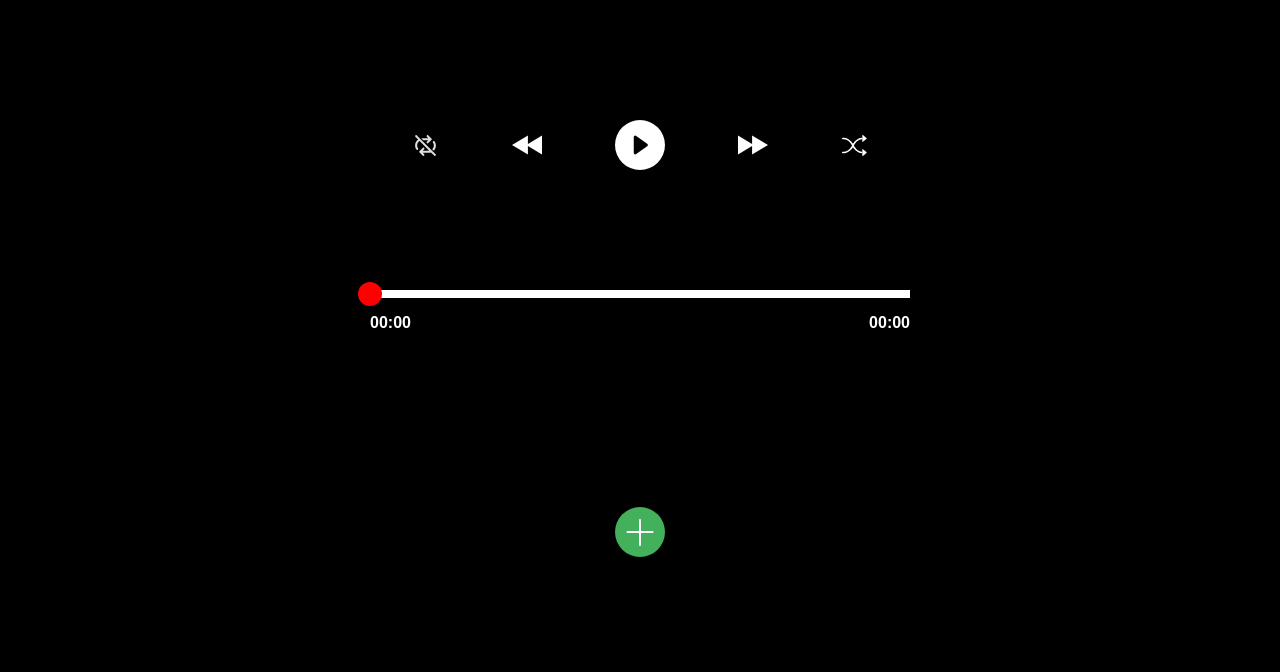
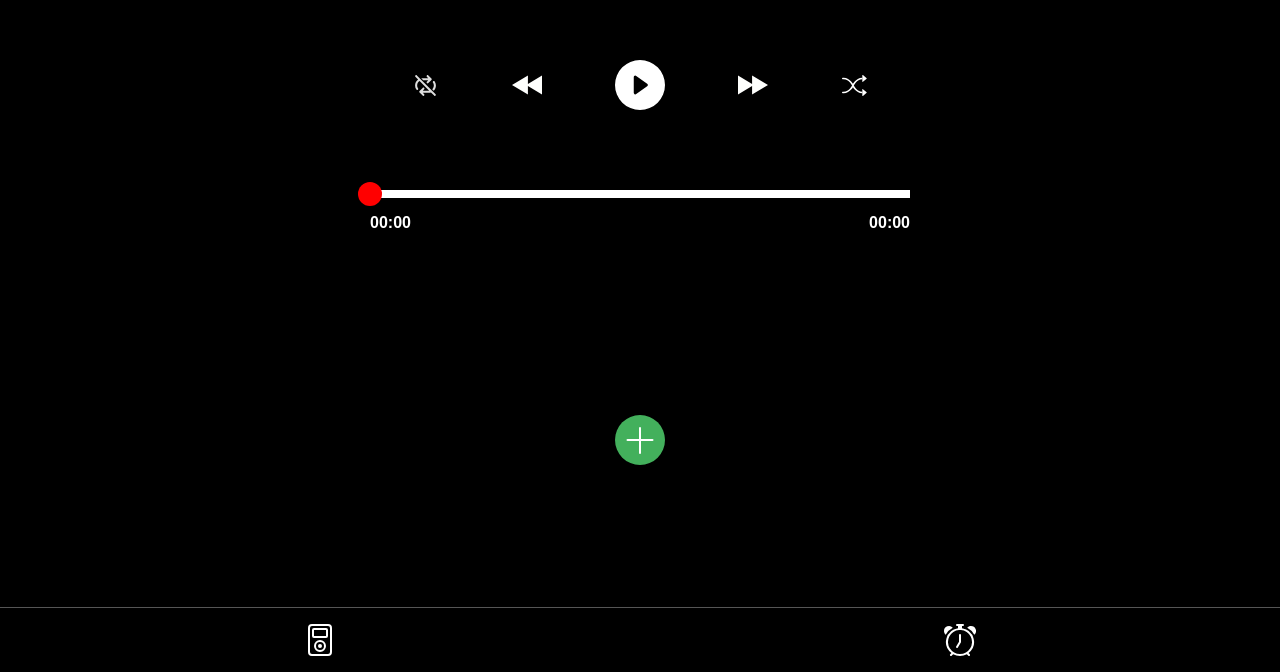
Before and after one commit to LeoLu0602/mp3-player, a React (Create React App) app: page / in a window 1280 px wide. Shown: the part 128-800 px from the top of the page. Built offline with nearby package versions, Linux system fonts and the light colour scheme; the HTML template or start-up script is replaced by a standard one.

Commit message:
add navbar

```diff
--- a/public/index.html
+++ b/public/index.html
@@ -24,7 +24,7 @@
       work correctly both with client-side routing and a non-root public URL.
       Learn how to configure a non-root public URL by running `npm run build`.
     -->
-    <title>MY MP3</title>
+    <title>MPFree</title>
   </head>
   <body>
     <noscript>You need to enable JavaScript to run this app.</noscript>
--- a/src/App.js
+++ b/src/App.js
@@ -1,6 +1,7 @@
 import { useState } from 'react';
 import Upper from './Upper';
 import Lower from './Lower';
+import Nav from './Nav';
 
 const App = () => {
     const [playlist, setPlaylist] = useState([]);
@@ -40,6 +41,7 @@ const App = () => {
                 playingIndex={playingIndex}
                 setPlayingIndex={setPlayingIndex}
             />
+            <Nav />
         </div>
     );
 };
--- /dev/null
+++ b/src/Nav.js
@@ -0,0 +1,14 @@
+const Nav = () => {
+    return (
+        <div id='nav'>
+            <div id='music-player-tab'>
+                <div />
+            </div>
+            <div id='alarm-tab'>
+                <div />
+            </div>
+        </div>
+    );
+};
+
+export default Nav;
--- a/src/index.css
+++ b/src/index.css
@@ -17,7 +17,7 @@ input {
 
 #upper {
     max-width: 600px;
-    height: 65%;
+    height: 50%;
     margin: 0 auto;
     display: flex;
     flex-direction: column;
@@ -154,7 +154,7 @@ input {
 #lower {
     position: relative;
     max-width: 600px;
-    height: 35%;
+    height: calc(50% - 4em);
     margin: 0 auto;
     overflow-x: hidden;
     overflow-y: auto;
@@ -187,3 +187,43 @@ input {
 .song-info:first-child {
     background-color: red;
 }
+
+#nav {
+    position: fixed;
+    z-index: 20;
+    left: 0;
+    bottom: 0;
+    width: 100%;
+    height: 4em;
+    background-color: black;
+    border-top: solid 1px #555;
+    display: flex;
+    justify-content: space-evenly;
+    color: white;
+}
+
+#nav > div {
+    display: flex;
+    justify-content: center;
+    align-items: center;
+    width: 50%;
+    height: 100%;
+}
+
+#music-player-tab > div {
+    width: 2em;
+    height: 2em;
+    background-image: url('../public/music-player.svg');
+    background-repeat: no-repeat;
+    background-size: cover;
+    filter: invert(100%);
+}
+
+#alarm-tab > div {
+    width: 2em;
+    height: 2em;
+    background-image: url('../public/alarm.svg');
+    background-repeat: no-repeat;
+    background-size: cover;
+    filter: invert(100%);
+}
```
Also changed, not shown: public/alarm.svg (added), public/music-player.svg (added).
